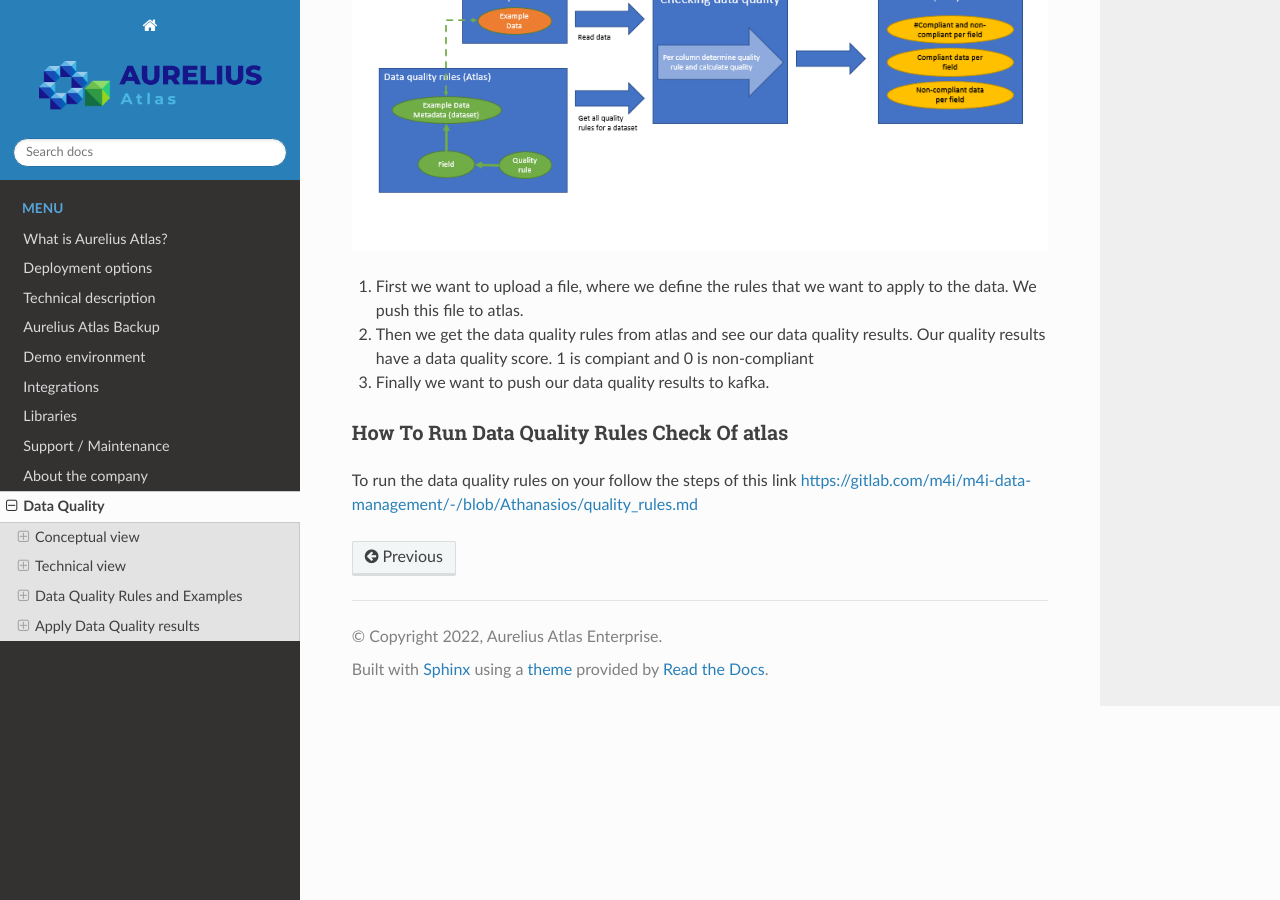
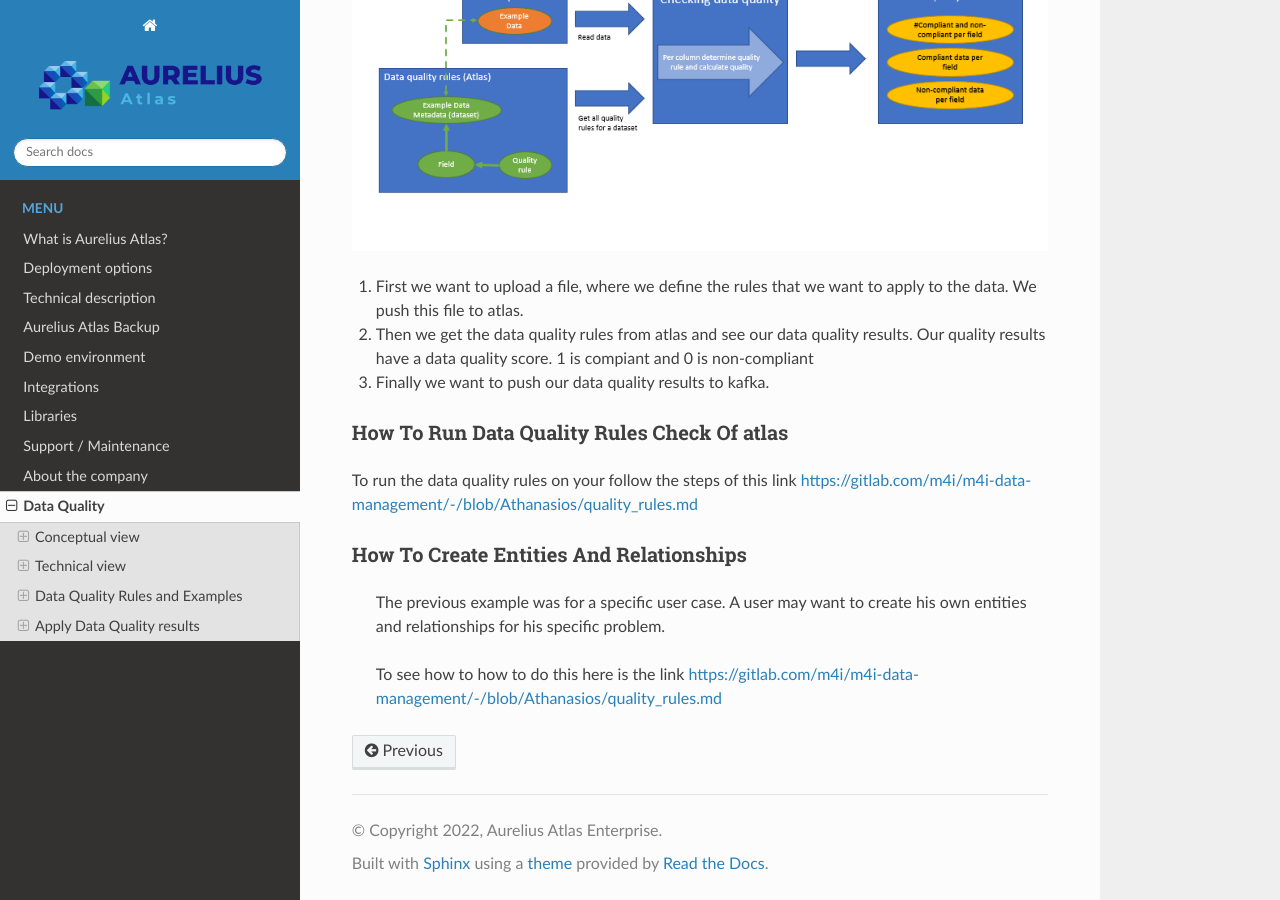
Before and after one commit to aureliusenterprise/doc_technical_manual, a Sphinx documentation site: the page built from DOc/docs/source/Options/data_quality.rst, in a window 1280 px wide and 900 px high, scrolled down 14387 px. Built offline with Sphinx 7.4.7 and the Read the Docs theme 2.0.0, drawn with Linux system fonts in a browser that asks for light colours; pages that are not in the unit, such as notebooks, are missing from menus.

Commit message:
Update data_quality.rst

```diff
--- a/DOc/docs/source/Options/data_quality.rst
+++ b/DOc/docs/source/Options/data_quality.rst
@@ -773,3 +773,10 @@
 ~~~~~~~~~~~~~~~~~~~~~~~~~~~~~~~~~~~~~~~~~~~~~
 
 To run the data quality rules on your follow the steps of this link https://gitlab.com/m4i/m4i-data-management/-/blob/Athanasios/quality_rules.md
+
+
+How To Create Entities And Relationships
+~~~~~~~~~~~~~~~~~~~~~~~~~~~~~~~~~~~~~~~~~~~~~
+ The previous example was for a specific user case. A user may want to create his own entities and relationships for his specific problem.
+
+ To see how to how to do this here is the link https://gitlab.com/m4i/m4i-data-management/-/blob/Athanasios/quality_rules.md
```
